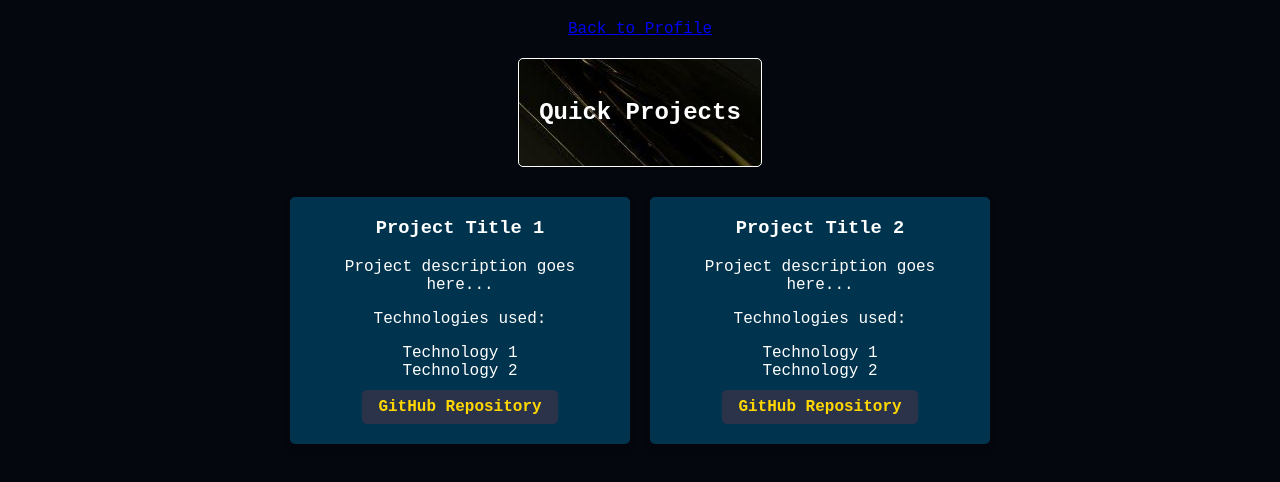
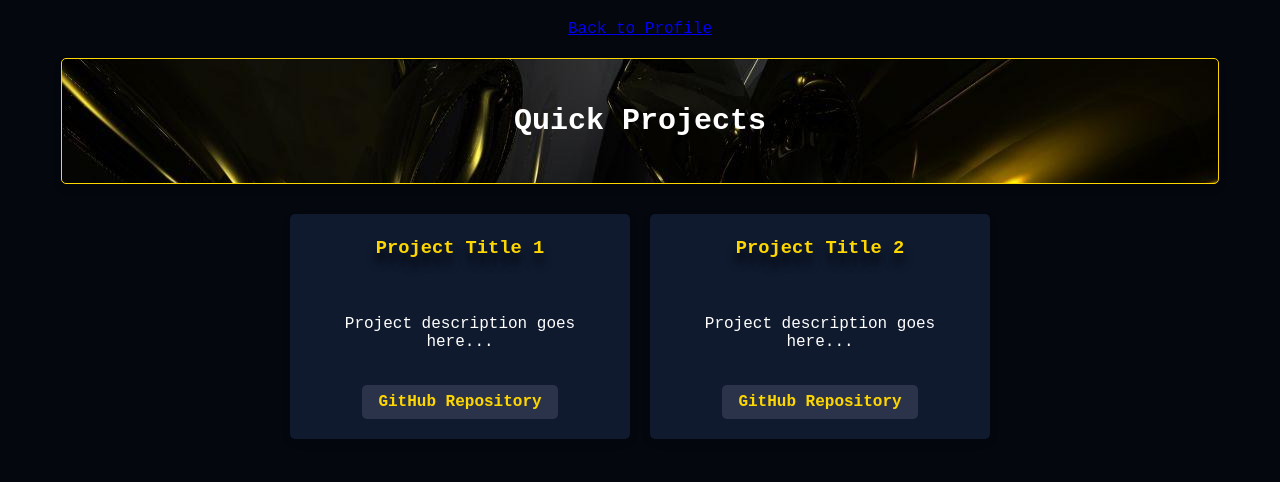
Before and after one commit to VedantCars2004/Personal-Portfolio, a React (Create React App) app: page /projects in a window 1280 px wide. Shown: the top 482 px of the page. Built offline with nearby package versions, Linux system fonts and the light colour scheme.

Commit message:
fixed styling issues, template ready

```diff
--- a/src/App.css
+++ b/src/App.css
@@ -163,13 +163,19 @@ body {
 }
 
 .intro-box {
-  background-color: #00334d;
-  font-family: 'Roboto Mono', monospace;
-  color: #fff;
+  text-align: center;
+  margin-bottom: 40px;
+  flex-basis: 100%;
+  border: 2px solid #FFD700;
   padding: 20px;
-  border : 1px solid white;
-  border-radius: 5px;
-  margin-bottom: 20px;
+  border-radius: 10px;
+  background-image: url('./Assets/profile-info-background.jpg');
+  background-size: flex;
+  background-position: center;
+  background-attachment: fixed;
+  box-shadow: 0 4px 8px rgba(0, 0, 0, 0.1);
+  background-color: rgb(0, 0, 0);
+  width: 90%;
 }
 
 .project-boxes {
@@ -409,7 +415,14 @@ body {
   padding: 20px;
   border : 1px solid white;
   border-radius: 5px;
+  font-size: 20px;
   margin-bottom: 20px;
+  border-color: #FFD700;
+}
+
+.intro-box:hover {
+  border-color: white;
+  transition: 0.5;
 }
 
 .project-boxes {
@@ -421,7 +434,7 @@ body {
 
 .project-box {
   font-family: 'Roboto Mono', monospace;
-  background-color: #00334d;
+  background-color: #0f1a2f;
   color: #fff;
   padding: 20px;
   border-radius: 5px;
@@ -439,8 +452,11 @@ body {
 }
 
 .project-box h3 {
-  margin-top: 0;
+  color: #FFD700;
+  line-height: 1.5;
+  font-size: 15;
   font-family: 'Roboto Mono', monospace;
+  text-shadow: 0 10px 10px rgba(0, 0, 0, 0.8);
 }
 
 .project-box ul {
--- a/src/ProjectsPage.js
+++ b/src/ProjectsPage.js
@@ -14,24 +14,18 @@ const ProjectsPage = () => {
       <div className="project-boxes">
         <div className="project-box">
           <h3>Project Title 1</h3>
+          <br></br>
           <p>Project description goes here...</p>
-          <p>Technologies used:</p>
-          <ul>
-            <li>Technology 1</li>
-            <li>Technology 2</li>
-          </ul>
+          <br></br>
           <a href="https://github.com/your-username/project-repo-1" target="_blank" rel="noopener noreferrer">
             GitHub Repository
           </a>
         </div>
         <div className="project-box">
           <h3>Project Title 2</h3>
+          <br></br>
           <p>Project description goes here...</p>
-          <p>Technologies used:</p>
-          <ul>
-            <li>Technology 1</li>
-            <li>Technology 2</li>
-          </ul>
+          <br></br>
           <a href="https://github.com/your-username/project-repo-2" target="_blank" rel="noopener noreferrer">
             GitHub Repository
           </a>
```
